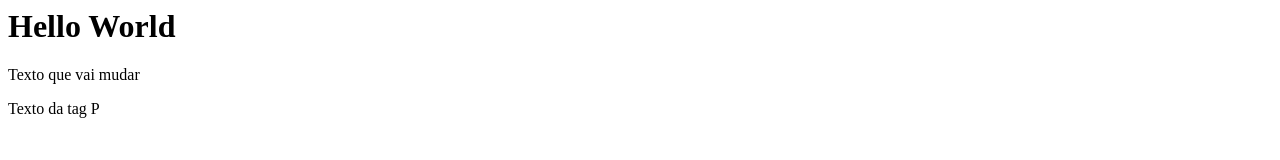
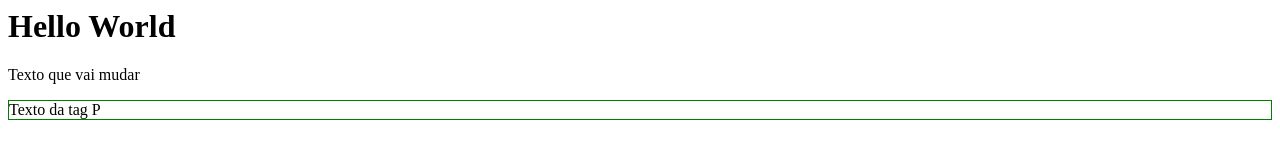
Before and after one commit to jpbraz7/revisao01, a plain HTML site: page index.html in a window 1280 px wide. Drawn offline with Linux system fonts and the light colour scheme; files that its build step writes are made by us from their sources.

Commit message:
mudando os dois arquivos

```diff
--- a/index.html
+++ b/index.html
@@ -5,6 +5,8 @@
     <meta name="viewport" content="width=device-width, initial-scale=1.0">
     <meta http-equiv="X-UA-Compatible" content="ie=edge">
     <title>Document</title>
+
+    <link rel="stylesheet" href="../documentos/Revisão/padrao.css">
 </head>
 
 <body>
--- a/padrao.css
+++ b/padrao.css
@@ -1,3 +1,7 @@
 h1 {
     font-size: xx-large;
 }
+
+.estilo {
+    border: 1px solid green;
+}
```
